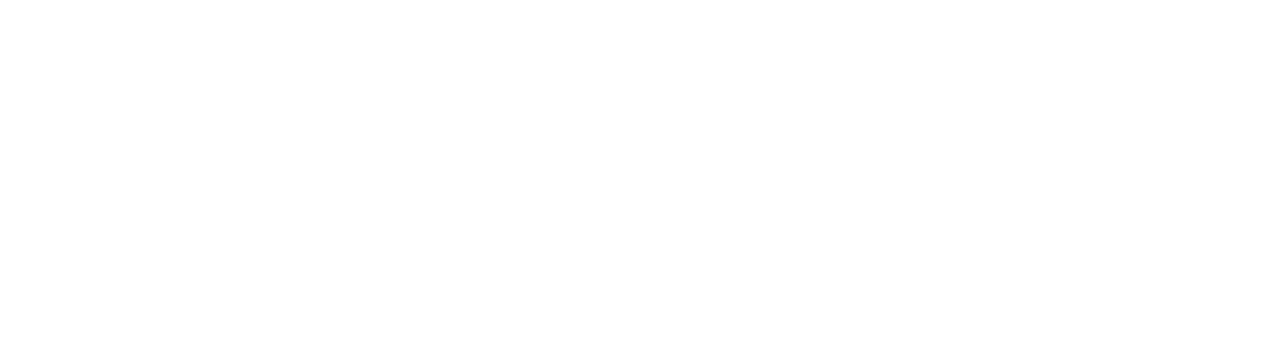
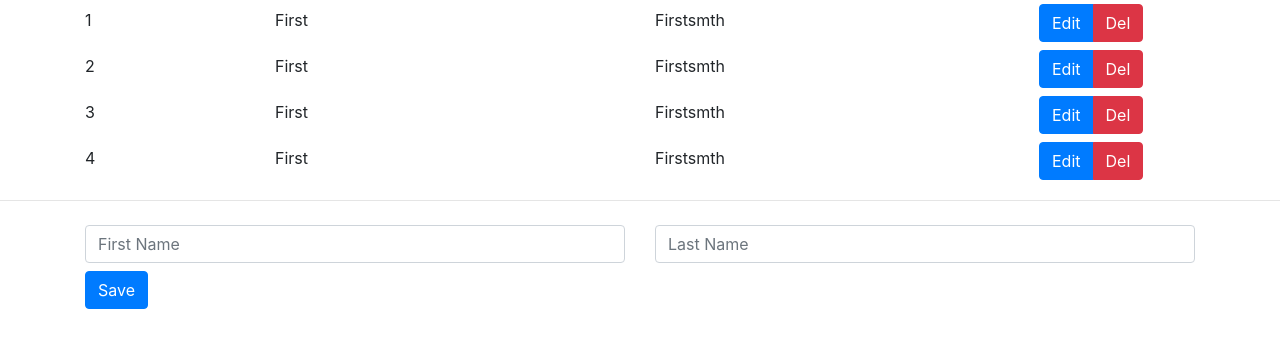
Before and after one commit to LGZeldner/js3lab14, an Angular app: page / in a window 1280 px wide. Shown: the top 348 px of the page. Built offline with nearby package versions, Linux system fonts and the light colour scheme.

Commit message:
Add, Edit & Del

```diff
--- a/src/app/app.component.html
+++ b/src/app/app.component.html
@@ -537,4 +537,13 @@
 
 <div class="container">
   <div class="row"></div>
-</div>
+</div><!--
+<app-first></app-first> &lt;!&ndash; выводим компонент first &ndash;&gt;
+<app-second></app-second> &lt;!&ndash; выводим компонент second &ndash;&gt;-->
+<app-person-view (delPerson)="on_del_person($event)"
+                 (editPerson)="on_edit_person($event)"
+                 [inPerson]="person"
+                 *ngFor="let person of persons">
+</app-person-view>
+<hr>
+<app-person-add (addperson)="on_add_person($event)"></app-person-add>
--- a/src/app/app.component.ts
+++ b/src/app/app.component.ts
@@ -1,10 +1,42 @@
-import { Component } from '@angular/core';
+import {Component, OnDestroy, OnInit} from '@angular/core';
+import {Person} from "./shared/models/person.model";
 
 @Component({
   selector: 'app-root',
   templateUrl: './app.component.html',
   styleUrls: ['./app.component.css']
 })
-export class AppComponent {
+export class AppComponent implements OnInit, OnDestroy {
   title = 'Компоненты';
+  persons: Person[] = [];
+  constructor() { /* в конструкторе не очень хорошо проводить инициализации */
+    console.log("Constructor");
+  }
+
+  ngOnInit(): void { /* лучше инициализировать здесь */
+    // console.log("init");
+    this.persons.push(new Person("First", "Firstsmth", 1));
+    this.persons.push(new Person("First", "Firstsmth", 2));
+    this.persons.push(new Person("First", "Firstsmth", 3));
+    this.persons.push(new Person("First", "Firstsmth", 4));
+  }
+
+  ngOnDestroy(): void {
+  }
+  on_add_person (person: Person) {
+    person.id = (this.persons.length)
+                  ? this.persons[this.persons.length - 1].id + 1
+                  : 1;
+    this.persons.push(person);
+  }
+  on_edit_person (ed_person: Person) {
+    Object.assign (this.persons.find((element, index, array) => {
+      return (element.id === ed_person.id)
+    }), ed_person);
+  }
+  on_del_person (del_person_id: number) {
+    this.persons.splice(this.persons.indexOf(this.persons.find((element, index, array) => {
+      return (element.id === del_person_id)
+    })), 1); /* удалили из массива элемент */
+  }
 }
--- a/src/app/app.module.ts
+++ b/src/app/app.module.ts
@@ -2,10 +2,14 @@
 import { NgModule } from '@angular/core';
 
 import { AppComponent } from './app.component';
+import { PersonViewComponent } from './person-view/person-view.component';
+import { PersonAddComponent } from './person-add/person-add.component';
 
 @NgModule({
   declarations: [
-    AppComponent
+    AppComponent,
+    PersonViewComponent,
+    PersonAddComponent
   ],
   imports: [
     BrowserModule
--- /dev/null
+++ b/src/app/person-add/person-add.component.html
@@ -0,0 +1,14 @@
+<div class="container">
+  <div class="row">
+    <div class="col-6 mt-2">
+      <input type="text" class="form-control" placeholder="First Name" #inputFirstname>
+    </div>
+    <div class="col-6 mt-2">
+
+      <input type="text" class="form-control" placeholder="Last Name" #inputLastname>
+    </div>
+    <div class="col-12 mt-2">
+      <button class="btn btn-primary" (click)="on_add_person(inputFirstname.value, inputLastname.value)">Save</button>
+    </div>
+  </div>
+</div>
--- /dev/null
+++ b/src/app/person-add/person-add.component.ts
@@ -0,0 +1,25 @@
+import {Component, EventEmitter, OnInit, Output} from '@angular/core';
+import {Person} from "../shared/models/person.model";
+
+@Component({
+  selector: 'app-person-add',
+  templateUrl: './person-add.component.html',
+  styleUrls: ['./person-add.component.css']
+})
+export class PersonAddComponent implements OnInit {
+
+  @Output() addperson = new EventEmitter<Person>(); /* сделали событие */
+
+  constructor() { }
+
+  ngOnInit() {
+  }
+  test(elm) {
+    console.log(elm);
+  }
+  on_add_person(firstname: string = "Name", lastname: string = "Surname") {
+    let person = new Person(firstname, lastname);
+    this.addperson.emit(person);
+
+  }
+}
--- /dev/null
+++ b/src/app/person-view/person-view.component.html
@@ -0,0 +1,29 @@
+<div class="container">
+  <div class="row">
+    <div class="col-2 pt-2">{{inPerson.id}}
+    </div>
+    <div class="col-4 pt-2">{{inPerson.firstname}}
+    </div>
+    <div class="col-4 pt-2">{{inPerson.lastname}}
+    </div>
+    <div class="col-2">
+      <div class="btn-group m-1">
+        <button class="btn btn-primary" (click)="toggle_edit()">Edit</button>
+        <button class="btn btn-danger" (click)="on_del_person()">Del</button>
+      </div>
+    </div>
+
+    <div *ngIf="edit_flag">
+      <div class="col mt-2">
+        <input type="text" class="form-control" placeholder="First Name" #inputFirstname>
+      </div>
+      <div class="col mt-2">
+
+        <input type="text" class="form-control" placeholder="Last Name" #inputLastname>
+      </div>
+      <div class="col-12 mt-2">
+        <button class="btn btn-primary" (click)="on_edit_person(inputFirstname.value, inputLastname.value)">Save</button>
+      </div>
+    </div>
+  </div>
+</div>
--- /dev/null
+++ b/src/app/person-view/person-view.component.ts
@@ -0,0 +1,32 @@
+import {Component, EventEmitter, Input, OnInit, Output} from '@angular/core';
+import {Person} from "../shared/models/person.model";
+
+@Component({
+  selector: 'app-person-view',
+  templateUrl: './person-view.component.html',
+  styleUrls: ['./person-view.component.css']
+})
+export class PersonViewComponent implements OnInit {
+  @Input() inPerson: Person; /* получаем доступ сверху */
+  @Output() delPerson = new EventEmitter<number>(); /* отправляем наверх */
+  @Output() editPerson = new EventEmitter<Person>();
+  edit_flag: boolean; /* включен или выключен режим редактирования */
+  constructor() { }
+
+  ngOnInit() {
+    // console.log(this.inPerson);
+    this.edit_flag = false;
+  }
+
+  on_del_person () {
+    this.delPerson.emit(this.inPerson.id);
+  }
+  on_edit_person (firstname: string = this.inPerson.firstname, lastname: string = this.inPerson.lastname) {
+    let ed_person = new Person(firstname, lastname, this.inPerson.id);
+    this.editPerson.emit(ed_person);
+    this.toggle_edit();
+  }
+  toggle_edit () {
+    this.edit_flag = !this.edit_flag;
+  }
+}
--- /dev/null
+++ b/src/app/shared/models/person.model.ts
@@ -0,0 +1,10 @@
+export class Person { /* описывает человека */
+  public id: number;
+  public firstname: string;
+  public lastname: string;
+  constructor(firstname: string, lastname: string, id?: number) {
+    this.id = id;
+    this.firstname = firstname;
+    this.lastname = lastname;
+  }
+}
```
Also changed, not shown: src/app/person-add/person-add.component.css (added), src/app/person-view/person-view.component.css (added), 2 other files (tests, documents, lock files or other folders).
